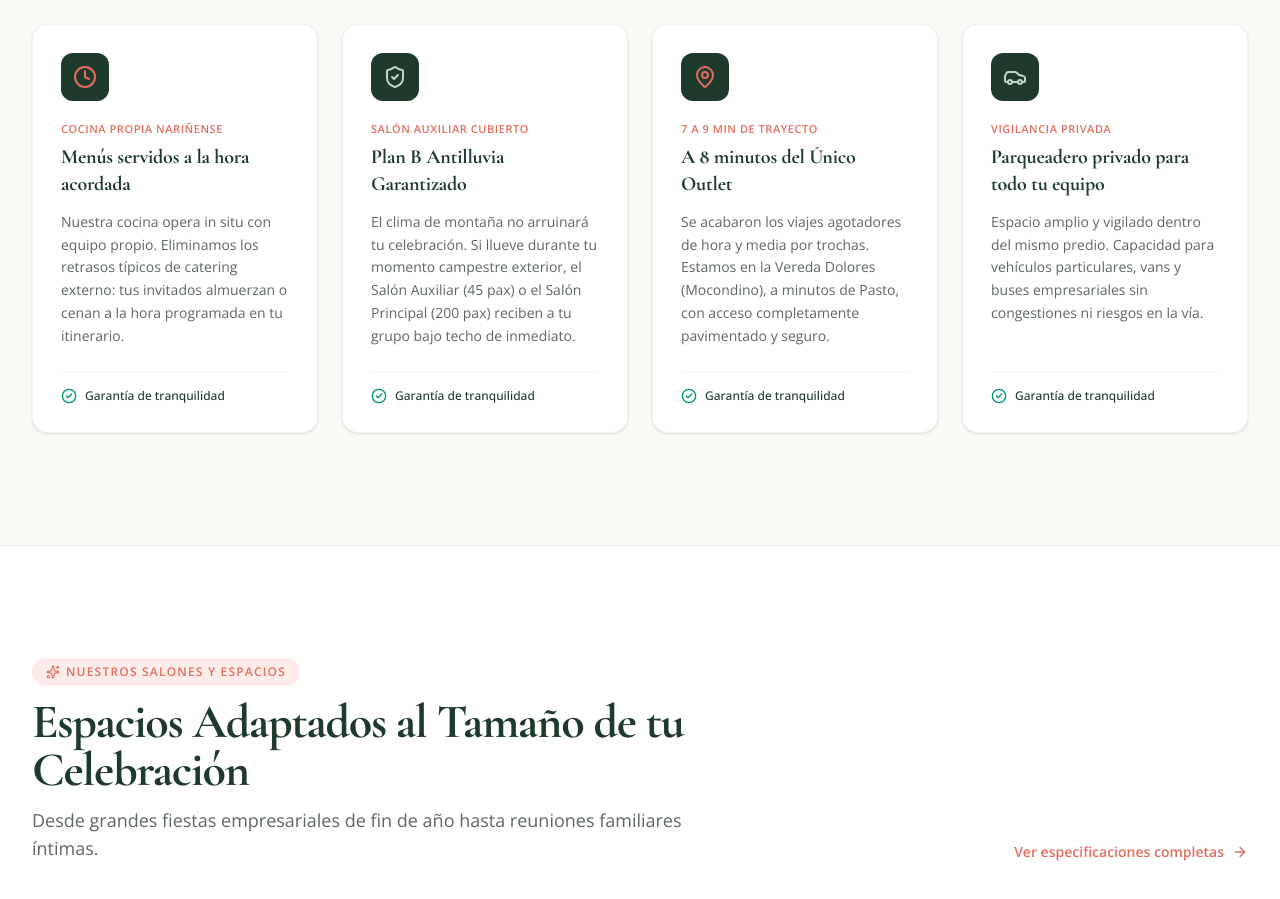
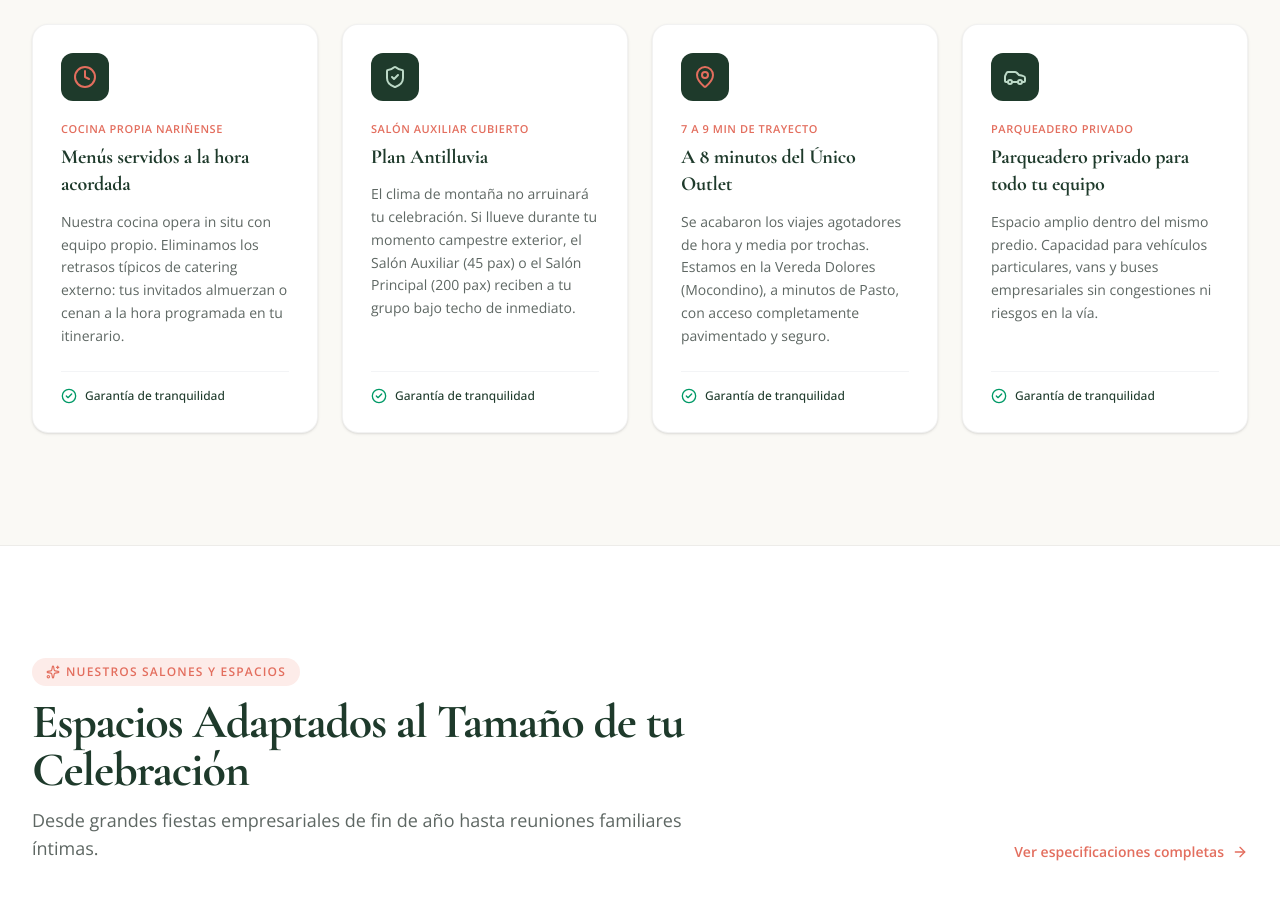
Before and after one commit to webmasterdapmarket1/hacienda-escondida-pasto, a React (Vite) app: page / in a window 1280 px wide. Shown: the part 1280-2179 px from the top of the page. Built offline with nearby package versions, Linux system fonts and the light colour scheme.

Commit message:
feat: add EventoResuelto section component for value proposition

```diff
--- a/src/components/sections/EventoResuelto.tsx
+++ b/src/components/sections/EventoResuelto.tsx
@@ -12,7 +12,7 @@ export const EventoResuelto: React.FC = () => {
     },
     {
       icon: <ShieldCheck className="w-6 h-6 text-[#BCD9C7]" />,
-      title: "Plan B Antilluvia Garantizado",
+      title: "Plan Antilluvia",
       desc: "El clima de montaña no arruinará tu celebración. Si llueve durante tu momento campestre exterior, el Salón Auxiliar (45 pax) o el Salón Principal (200 pax) reciben a tu grupo bajo techo de inmediato.",
       highlight: "Salón auxiliar cubierto",
     },
@@ -25,8 +25,8 @@ export const EventoResuelto: React.FC = () => {
     {
       icon: <Car className="w-6 h-6 text-[#BCD9C7]" />,
       title: "Parqueadero privado para todo tu equipo",
-      desc: "Espacio amplio y vigilado dentro del mismo predio. Capacidad para vehículos particulares, vans y buses empresariales sin congestiones ni riesgos en la vía.",
-      highlight: "Vigilancia privada",
+      desc: "Espacio amplio dentro del mismo predio. Capacidad para vehículos particulares, vans y buses empresariales sin congestiones ni riesgos en la vía.",
+      highlight: "Parqueadero privado",
     },
   ]
 
```
